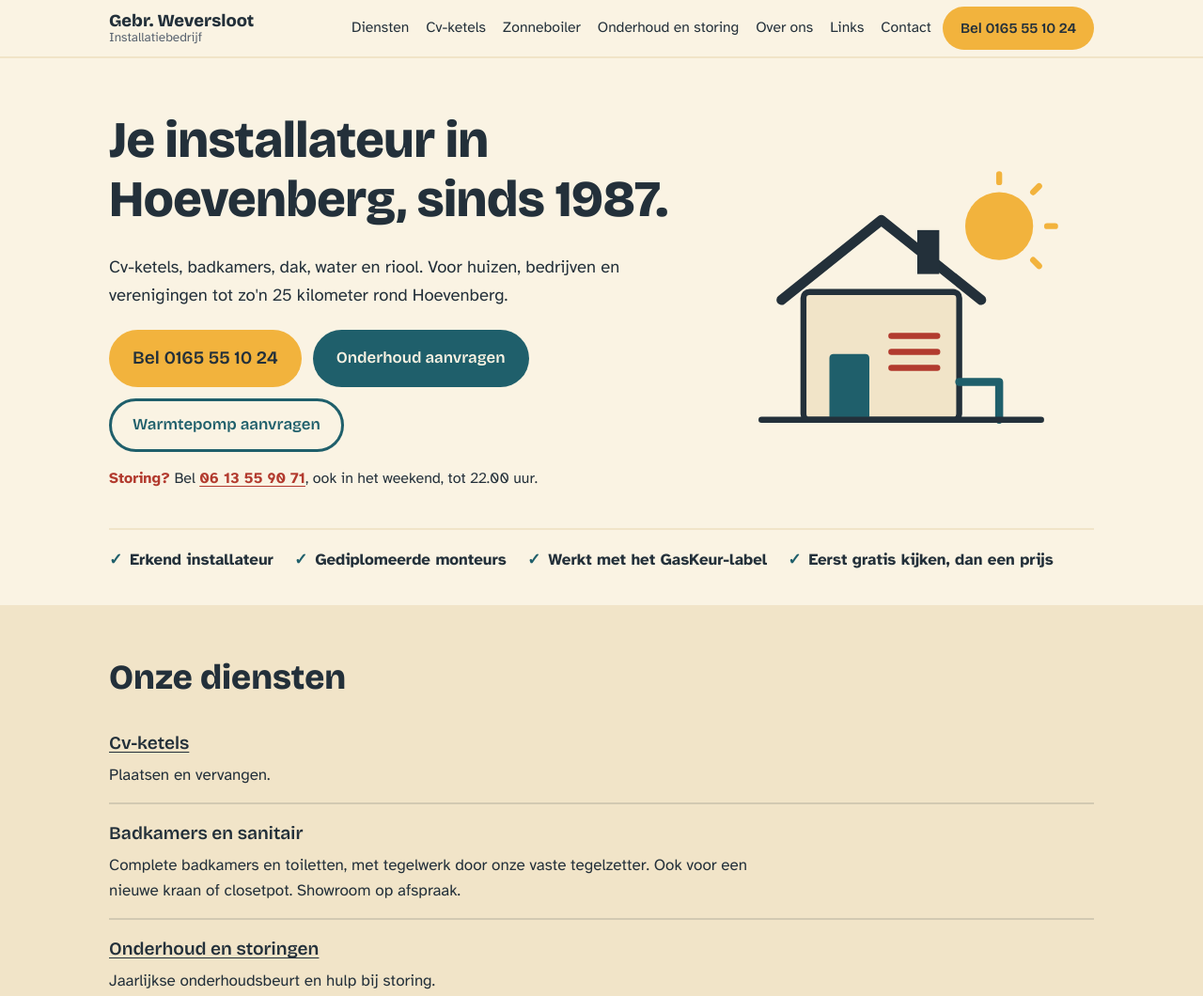
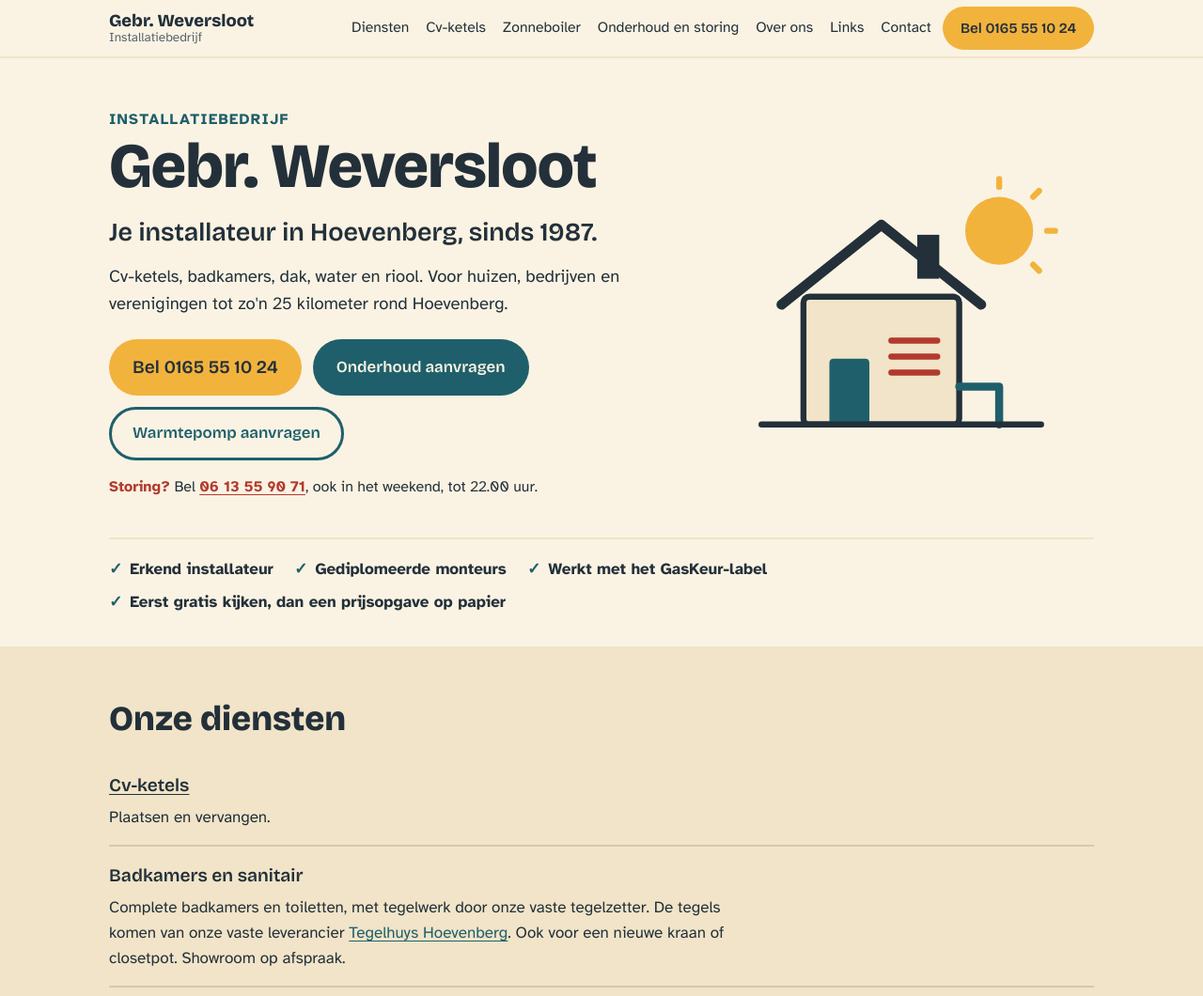
Before and after one commit to OTPoutsma/Website_practice, a plain HTML site: page index.html in a window 1280 px wide. Shown: the top 1060 px of the page at 94% size. Drawn offline with nearby package versions, Linux system fonts and the light colour scheme.

Commit message:
Zet de bedrijfsnaam groot bovenaan en maak prijsopgave en tegelleverancier zichtbaar
Bezoekers moeten direct zien bij welk bedrijf ze zijn. Dat je eerst
gratis bezoek krijgt en daarna een prijsopgave op papier, staat nu in
het welkomstblok en bij de standpunten. Tegelhuys Hoevenberg staat
nu bij badkamers, waar je het zoekt.

Co-Authored-By: Claude Opus 5.5 <noreply@anthropic.com>

```diff
--- a/index.html
+++ b/index.html
@@ -44,7 +44,8 @@
   <section id="welkom" class="welkom">
     <div class="wrap welkom__in">
       <div class="welkom__tekst">
-        <h1>Je installateur in Hoevenberg, sinds&nbsp;1987.</h1>
+        <h1><span class="h1__klein">Installatiebedrijf</span> Gebr. Weversloot</h1>
+        <p class="ondertitel">Je installateur in Hoevenberg, sinds&nbsp;1987.</p>
         <p class="lead">Cv-ketels, badkamers, dak, water en riool. Voor huizen, bedrijven en verenigingen tot zo'n 25&nbsp;kilometer rond Hoevenberg.</p>
 
         <div class="acties">
@@ -83,7 +84,7 @@
         <li>Erkend installateur</li>
         <li>Gediplomeerde monteurs</li>
         <li>Werkt met het GasKeur-label</li>
-        <li>Eerst gratis kijken, dan een prijs</li>
+        <li>Eerst gratis kijken, dan een prijsopgave op papier</li>
       </ul>
     </div>
   </section>
@@ -99,7 +100,7 @@
         </div>
         <div>
           <dt>Badkamers en sanitair</dt>
-          <dd>Complete badkamers en toiletten, met tegelwerk door onze vaste tegelzetter. Ook voor een nieuwe kraan of closetpot. Showroom op afspraak.</dd>
+          <dd>Complete badkamers en toiletten, met tegelwerk door onze vaste tegelzetter. De tegels komen van onze vaste leverancier <a href="https://www.tegelhuys-hoevenberg.nl" rel="noopener">Tegelhuys Hoevenberg</a>. Ook voor een nieuwe kraan of closetpot. Showroom op afspraak.</dd>
         </div>
         <div>
           <dt><a href="#onderhoud">Onderhoud en storingen</a></dt>
@@ -216,7 +217,7 @@
         <blockquote class="uitspraak">Veel van ons werk komt van klanten die we al jaren kennen, en van hun kinderen die nu zelf een huis hebben.</blockquote>
       </div>
       <ol class="standpunten">
-        <li><strong>Eerst kijken, dan een prijs.</strong> We noemen geen prijs aan de telefoon zonder je situatie te zien.</li>
+        <li><strong>Eerst kijken, dan een prijs.</strong> We noemen geen prijs aan de telefoon zonder je situatie te zien. We komen gratis kijken en daarna krijg je een prijsopgave op papier.</li>
         <li><strong>Repareren mag ook.</strong> Een ketel van acht jaar met een kapotte pomp repareren we, die vervangen we niet.</li>
         <li><strong>We bellen eerst.</strong> Komen we tijdens het werk iets tegen dat geld kost, dan hoor je dat voordat we het doen.</li>
         <li><strong>Vaste mensen.</strong> Je krijgt zoveel mogelijk dezelfde monteur, die je installatie kent.</li>
--- a/style.css
+++ b/style.css
@@ -36,7 +36,16 @@ h1, h2, h3, h4 {
   line-height: 1.15;
   margin: 0 0 .5em;
 }
-h1 { font-size: clamp(2rem, 7vw, 3.4rem); letter-spacing: -.01em; }
+h1 { font-size: clamp(2.3rem, 10vw, 4.2rem); letter-spacing: -.01em; margin-bottom: .2em; }
+.h1__klein {
+  display: block; margin-bottom: .15em;
+  font-family: var(--tekst); font-weight: 700; font-size: 1rem;
+  letter-spacing: .08em; text-transform: uppercase; color: var(--petrol);
+}
+.ondertitel {
+  font-family: var(--kop); font-weight: 600;
+  font-size: clamp(1.25rem, 4vw, 1.7rem); line-height: 1.25; margin-bottom: .6em;
+}
 h2 { font-size: clamp(1.6rem, 5vw, 2.3rem); }
 h3 { font-size: 1.2rem; font-weight: 600; }
 h4 { font-size: 1.15rem; font-weight: 600; }
```
